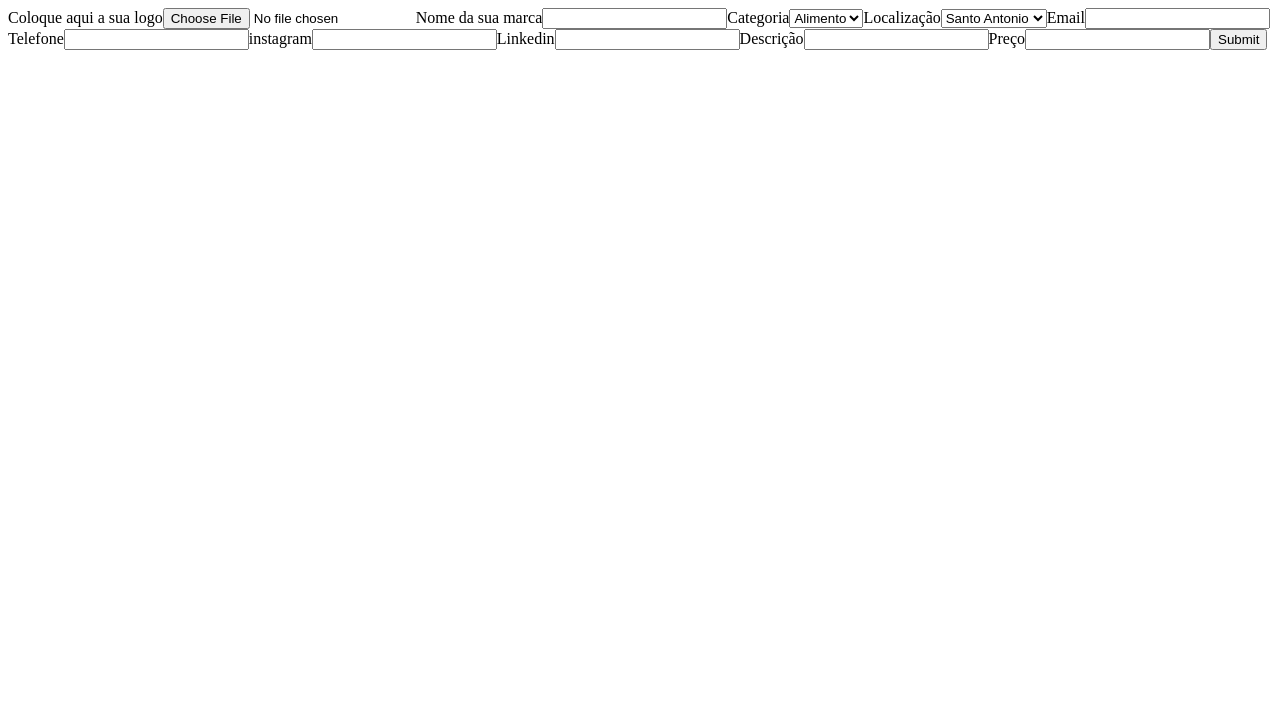
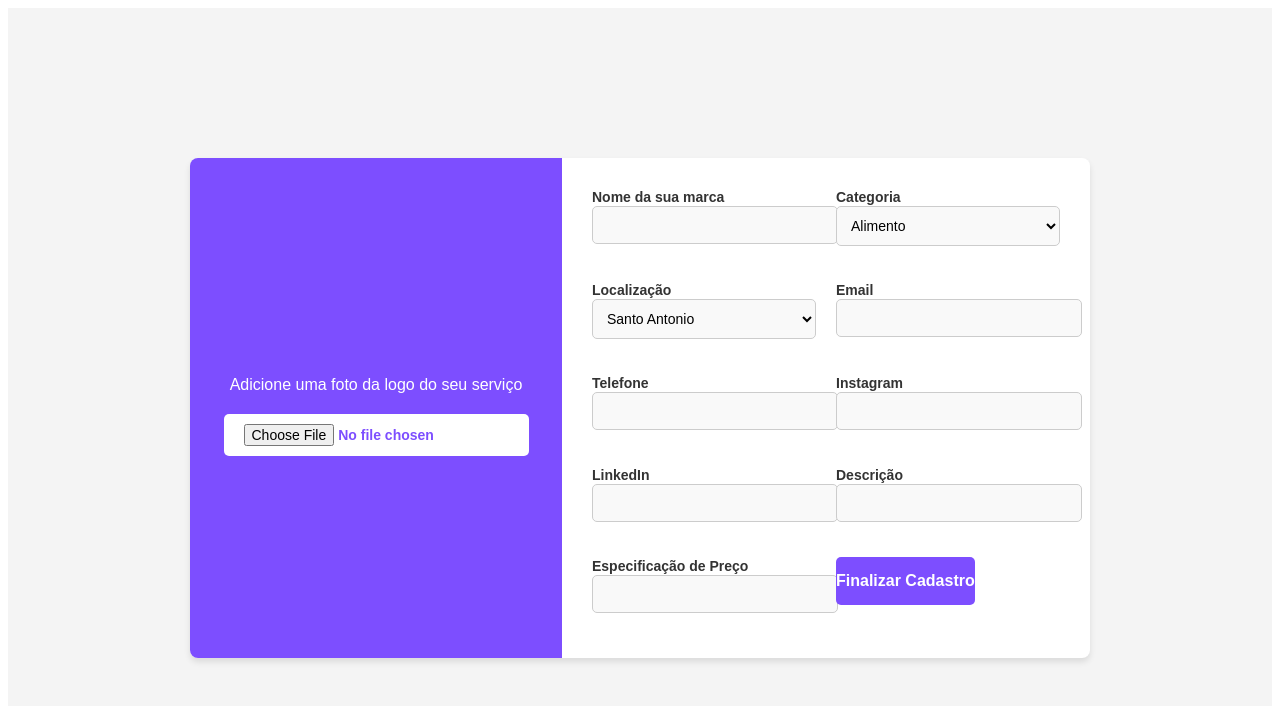
Before and after one commit to billiezinha/ProConnect, a Next.js app in the folder proconnect/: page / in a window 1280 px wide. Shown: the top 706 px of the page. Built offline with nearby package versions, Linux system fonts and the light colour scheme.

Commit message:
tela cadastro

```diff
--- /dev/null
+++ b/proconnect/src/app/Cadproduto/Cadproduto.module.css
@@ -0,0 +1,98 @@
+
+.body {
+    font-family: Arial, sans-serif;
+    margin: 0;
+    padding: 0;
+    background-color: #f4f4f4;
+    display: flex;
+    justify-content: center;
+    align-items: center;
+    height: 100vh;
+  }
+
+  .container {
+    display: flex;
+    width: 900px;
+    height: 500px;
+    background-color: #fff;
+    border-radius: 8px;
+    box-shadow: 0 4px 6px rgba(0, 0, 0, 0.1);
+    overflow: hidden;
+  }
+
+  .logoSection {
+    background-color: #7d4eff;
+    width: 40%;
+    display: flex;
+    flex-direction: column;
+    justify-content: center;
+    align-items: center;
+    color: #fff;
+    text-align: center;
+    padding: 30px;
+  }
+
+  .logoText {
+    font-size: 16px;
+    margin-bottom: 20px;
+  }
+
+  .inputFile {
+    background-color: #fff;
+    color: #7d4eff;
+    padding: 10px 20px;
+    border: none;
+    border-radius: 5px;
+    font-size: 14px;
+    font-weight: bold;
+    cursor: pointer;
+  }
+
+  .formSection {
+    width: 60%;
+    padding: 30px;
+    display: grid;
+    grid-template-columns: 1fr 1fr;
+    gap: 20px;
+  }
+
+  .label {
+    font-size: 14px;
+    font-weight: bold;
+    color: #333;
+  }
+
+  .inputField {
+    width: 100%;
+    padding: 10px;
+    font-size: 14px;
+    border: 1px solid #ccc;
+    border-radius: 5px;
+    background-color: #f9f9f9;
+  }
+
+  .inputField:focus {
+    border-color: #7d4eff;
+    outline: none;
+  }
+
+  .fullWidth {
+    grid-column: span 2;
+  }
+
+  .submitButton {
+    grid-column: span 2;
+    background-color: #7d4eff;
+    color: #fff;
+    border: none;
+    padding: 15px 0;
+    font-size: 16px;
+    font-weight: bold;
+    border-radius: 5px;
+    cursor: pointer;
+    transition: background-color 0.3s;
+  }
+
+  .submitButton:hover {
+    background-color: #6a3dd9;
+  }
--- a/proconnect/src/app/Cadproduto/pages.tsx
+++ b/proconnect/src/app/Cadproduto/pages.tsx
@@ -1,45 +1,75 @@
+import styles from "./Cadproduto.module.css";
+
 export default function Cadproduto() {
   return (
-        <div>
-    <label htmlFor="arquivo">Coloque aqui a sua logo</label>
-    <input type="file" />
+    <div className={styles.body}>
+      <div className={styles.container}>
+        <div className={styles.logoSection}>
+          <p className={styles.logoText}>Adicione uma foto da logo do seu serviço</p>
+          <input type="file" className={styles.inputFile} />
+        </div>
 
-    <label htmlFor="nome">Nome da sua marca</label>
-    <input type="text" />
+        <div className={styles.formSection}>
+          <div className={styles.formGroup}>
+            <label htmlFor="nome" className={styles.label}>Nome da sua marca</label>
+            <input type="text" id="nome" className={styles.inputField} />
+          </div>
 
-    <label htmlFor="categoria">Categoria</label>
-    <select name="categ" id="categ">
-    <option value="Beleza">Alimento</option>
-    <option value="Saúde">Beleza</option>
-    <option value="Alimento">Saúde</option>
+          <div className={styles.formGroup}>
+            <label htmlFor="categoria" className={styles.label}>Categoria</label>
+            <select id="categoria" className={styles.inputField}>
+              <option value="Alimento">Alimento</option>
+              <option value="Beleza">Beleza</option>
+              <option value="Saúde">Saúde</option>
               <option value="Obra">Obra</option>
             </select>
+          </div>
 
-    <label htmlFor="localização">Localização</label>
-    <select name="local" id="local">
+          <div className={styles.formGroup}>
+            <label htmlFor="localizacao" className={styles.label}>Localização</label>
+            <select id="localizacao" className={styles.inputField}>
               <option value="Santo Antonio">Santo Antonio</option>
               <option value="Dom Expedito">Dom Expedito</option>
               <option value="Sussuapara">Sussuapara</option>
               <option value="Picos">Picos</option>
             </select>
-
-    <label htmlFor="email">Email</label>
-    <input type="email" name="email" id="email" />
-
-    <label htmlFor="Tel">Telefone</label>
-    <input type="tel" id="phone" name="phone" pattern="[0-9]{3}-[0-9]{2}-[0-9]{3}" />
-    <label htmlFor="instagram">instagram</label>
-<input type="url" name="instagram" id="instagram" />
-<label htmlFor="linkedin">Linkedin</label>
-<input type="url" name="linkedin" id="linkedin" />
-
-<label htmlFor="descrição">Descrição</label>
-    <input type="text" />
-
-<label htmlFor="preço">Preço</label>
-    <input type="text" />
- <input type="submit" />
           </div>
 
+          <div className={styles.formGroup}>
+            <label htmlFor="email" className={styles.label}>Email</label>
+            <input type="email" id="email" className={styles.inputField} />
+          </div>
+
+          <div className={styles.formGroup}>
+            <label htmlFor="telefone" className={styles.label}>Telefone</label>
+            <input type="tel" id="telefone" className={styles.inputField} />
+          </div>
+
+          <div className={styles.formGroup}>
+            <label htmlFor="instagram" className={styles.label}>Instagram</label>
+            <input type="url" id="instagram" className={styles.inputField} />
+          </div>
+
+          <div className={styles.formGroup}>
+            <label htmlFor="linkedin" className={styles.label}>LinkedIn</label>
+            <input type="url" id="linkedin" className={styles.inputField} />
+          </div>
+
+          <div className={styles.formGroupFullWidth}>
+            <label htmlFor="descricao" className={styles.label}>Descrição</label>
+            <input type="text" id="descricao" className={styles.inputField} />
+          </div>
+
+          <div className={styles.formGroupFullWidth}>
+            <label htmlFor="preco" className={styles.label}>Especificação de Preço</label>
+            <input type="text" id="preco" className={styles.inputField} />
+          </div>
+
+          <div className={styles.formGroupFullWidth}>
+            <input type="submit" value="Finalizar Cadastro" className={styles.submitButton} />
+          </div>
+        </div>
+      </div>
+    </div>
   );
 }
--- a/proconnect/src/app/Recursos/pages.tsx
+++ b/proconnect/src/app/Recursos/pages.tsx
@@ -1,4 +1,3 @@
-// Componentes React com estilos para corresponder à imagem fornecida
 import styles from "./recursos.module.css";
 
 export default function Recursos() {
--- a/proconnect/src/app/Recursos/recursos.module.css
+++ b/proconnect/src/app/Recursos/recursos.module.css
@@ -1,4 +1,3 @@
-/* Estilos para o componente ProConnect */
 .body {
     background-color: #f9f4ff;
     font-family: Arial, sans-serif;
```
Lines whose indentation alone changed are shown as unchanged.
